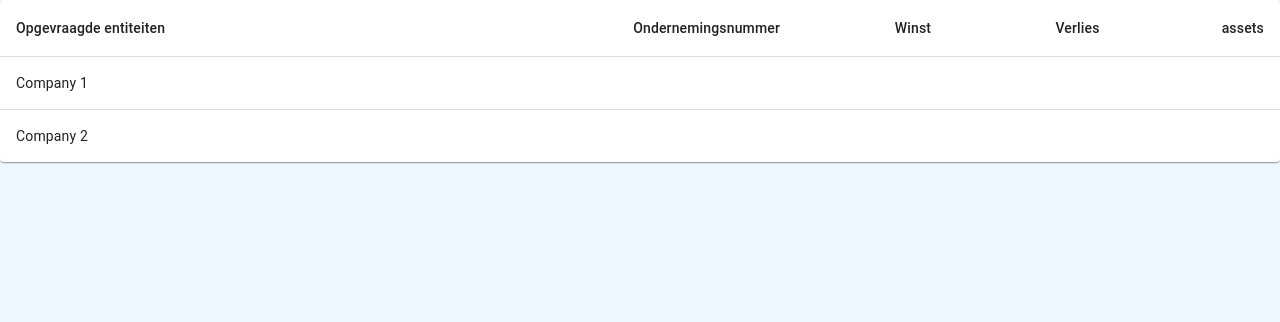
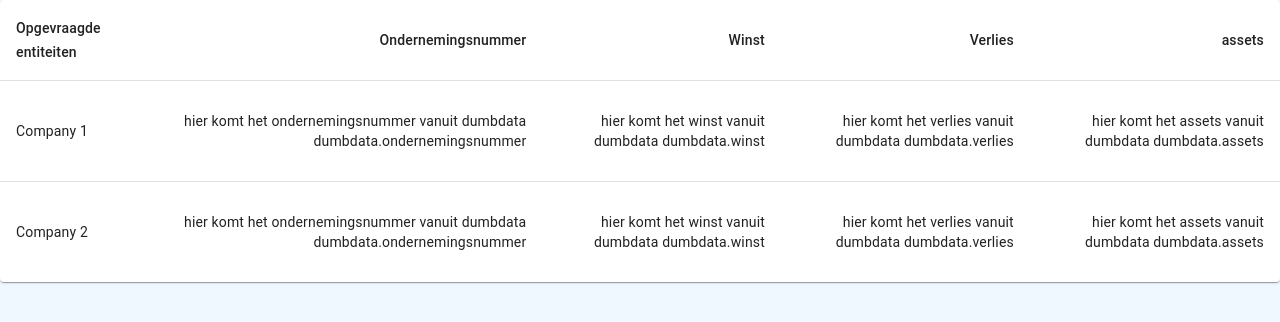
Before and after one commit to TimVanOnckelen/nbbproject-frontend-ap, a React (Create React App) app: page /history in a window 1280 px wide. Shown: the top 322 px of the page. Built offline with nearby package versions, Linux system fonts and the light colour scheme.

Commit message:
commentaar toegevoegd

```diff
--- a/src/components/history/overview.tsx
+++ b/src/components/history/overview.tsx
@@ -39,18 +39,17 @@ const historyOverview = () => {
               <TableCell component="th" scope="row">
                 {name.name}
               </TableCell>
-
-              <TableCell align="right">{}</TableCell>
-
-              <TableCell align="right">{}</TableCell>
-              <TableCell align="right">{}</TableCell>
-              <TableCell align="right">{}</TableCell>
+              <TableCell align="right">{<p> hier komt het ondernemingsnummer vanuit dumbdata dumbdata.ondernemingsnummer</p> }</TableCell>
+              <TableCell align="right">{<p> hier komt het winst vanuit dumbdata dumbdata.winst</p>}</TableCell>
+              <TableCell align="right">{<p> hier komt het verlies vanuit dumbdata dumbdata.verlies</p>}</TableCell>
+              <TableCell align="right">{<p> hier komt het assets vanuit dumbdata dumbdata.assets</p>}</TableCell>
             </TableRow>
           ))}
         </TableBody>
       </Table>
     </TableContainer>
    </>;
+   <p></p>
 };
 
 export default historyOverview;
```
